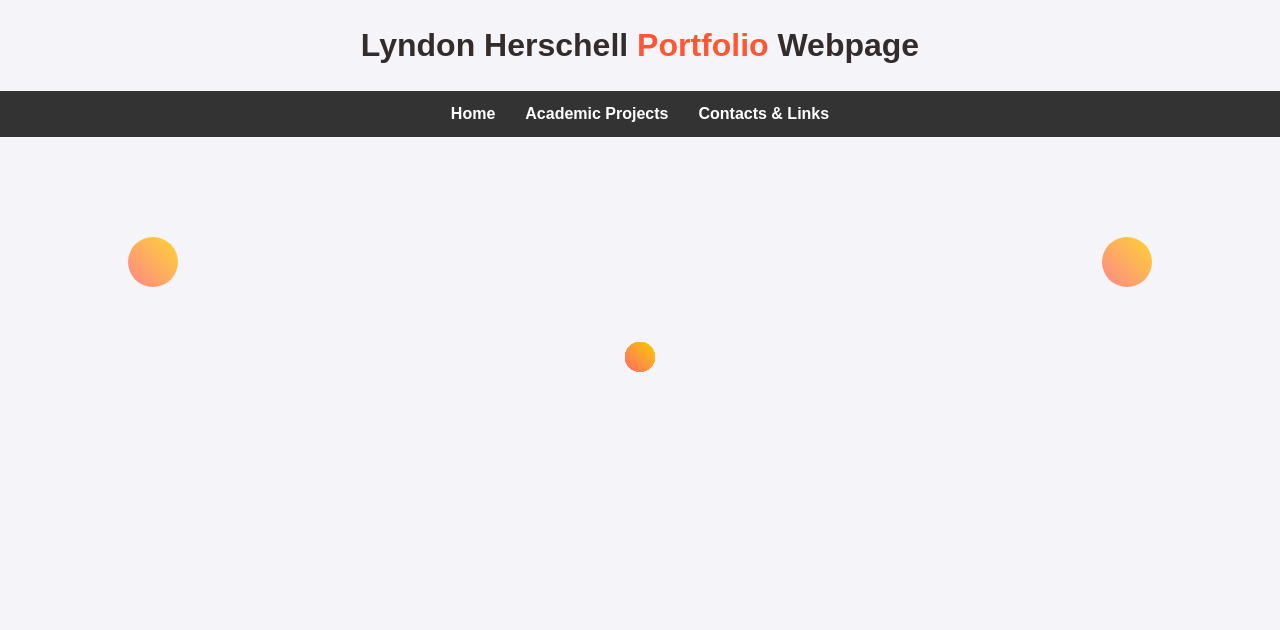
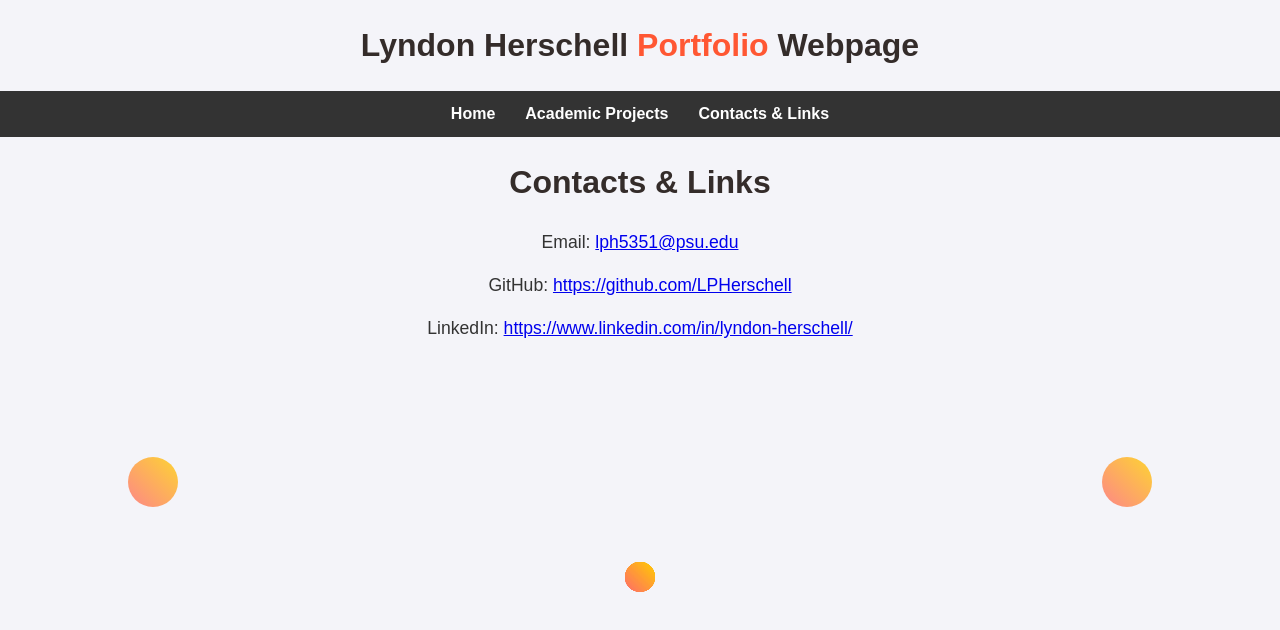
Before and after one commit to LPHerschell/LProject, an Eleventy site: page src/about.html in a window 1280 px wide. Built offline with nearby package versions, Linux system fonts and the light colour scheme; Eleventy itself is replaced by a stand-in of ours; files that its build step writes are made by us from their sources.

Commit message:
Added more details and corrected spelling errors. Academic project section is still being gathered soon

```diff
--- a/src/about.html
+++ b/src/about.html
@@ -20,6 +20,24 @@
         </nav>
     </body>
 
+
+    <main class="intro-content">
+
+        <div class="content-wrapper">
+            <div class="content">
+              <h1>Contacts & Links</h1>
+          <div class="contact-info">
+            <p>Email: <a href="mailto:lph5351@psu.edu">lph5351@psu.edu</a></p>
+            <p>GitHub: <a href="https://github.com/LPHerschell" target="_blank">https://github.com/LPHerschell</a></p>
+            <p>LinkedIn: <a href="https://www.linkedin.com/in/lyndon-herschell/" target="_blank">https://www.linkedin.com/in/lyndon-herschell/</a></p>
+          </div>
+
+            </div>
+          </div>
+
+          </main>
+
+
     <div class="shape-container">
         <div class="shape shape-left"></div>
         <div class="shape shape-right"></div>
```
Also changed, not shown: about.html (+18 -0 lines), index.html (+1 -1 lines), src/index.html (+1 -1 lines).
